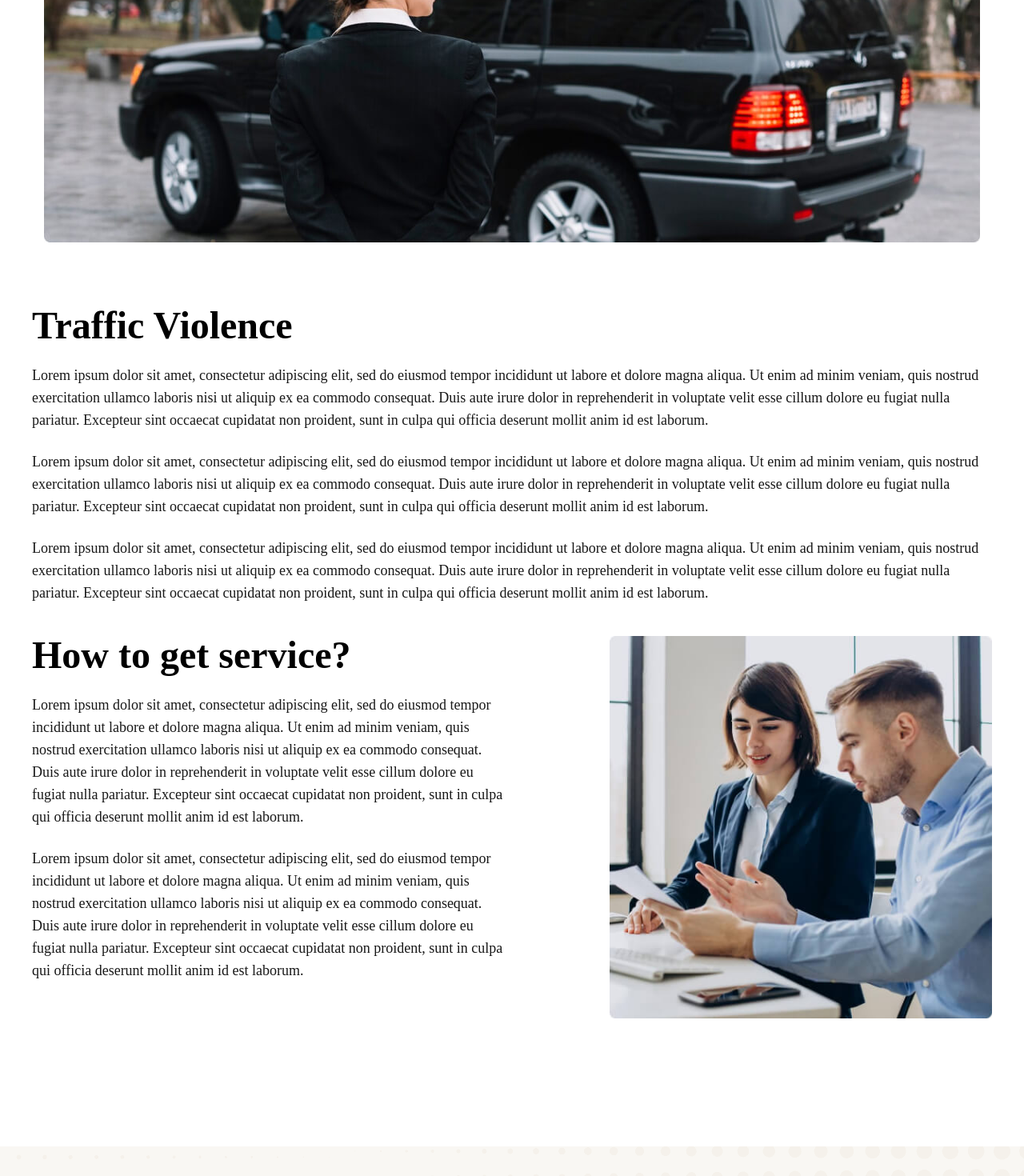
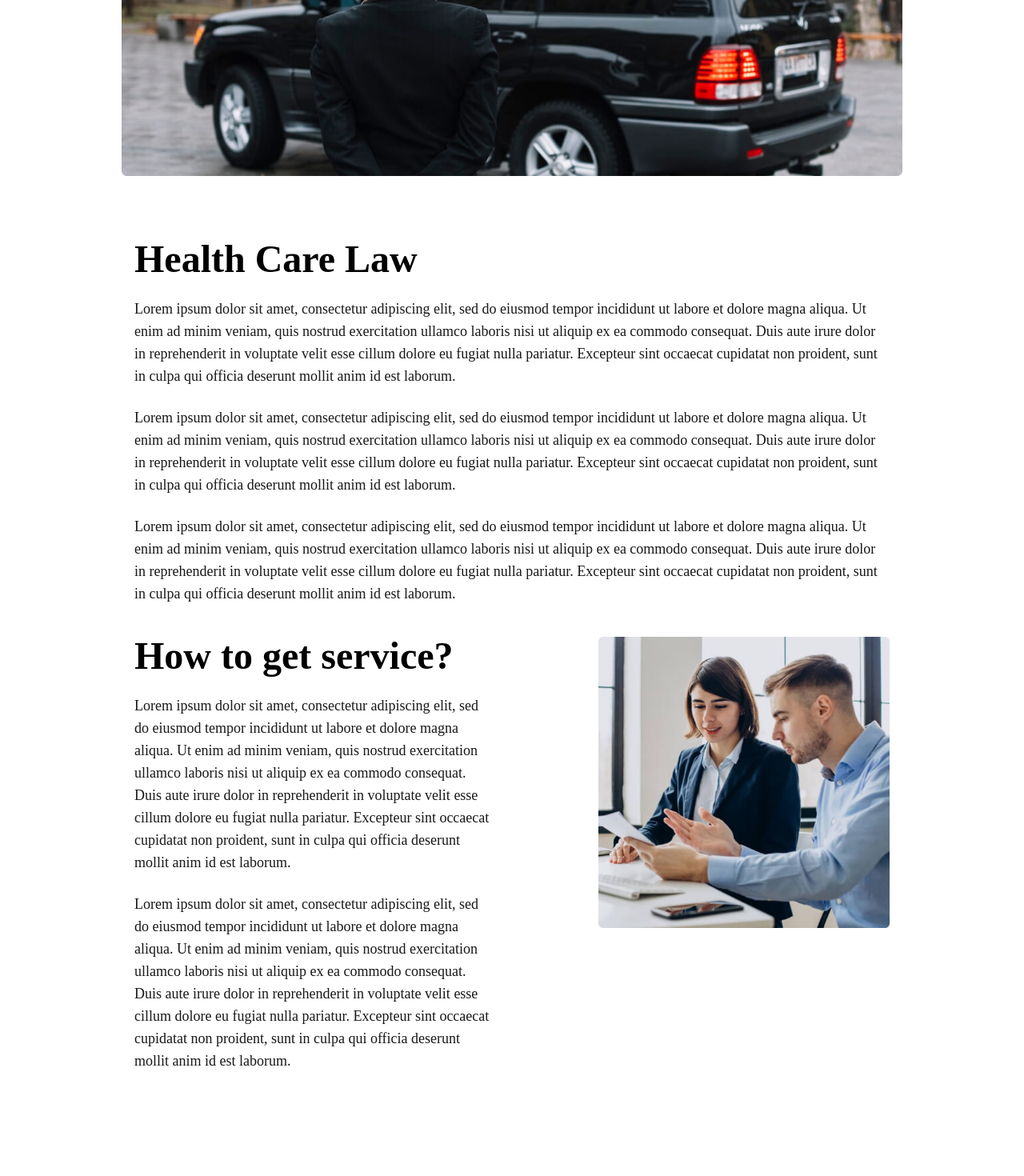
Before and after one commit to dm-mensavi/aawans-zaptek, a React (Create React App) app: page /practice/1 in a window 1280 px wide. Shown: the part 677-2147 px from the top of the page at 80% size. Built offline with nearby package versions, Linux system fonts and the light colour scheme.

Commit message:
add practice detail page from branch kobby

```diff
--- a/src/Pages/PracticeAreas/PracticeDetails.js
+++ b/src/Pages/PracticeAreas/PracticeDetails.js
@@ -30,21 +30,21 @@ function PracticeDetails() {
 			<Header pageTitle="Practice Details" name="Practice Details" />
 
 			{/* Your content and design goes here */}
+			<div className='general-margin'>
 			<div className="flex flex-col pl-6 pr-6 items-center my-20">
 				<img
-
 					src={practice_details}
-					alt="not found"
+					alt={practiceItem.title}
 				/>
 			</div>
-			<div className="lg:pb-40 pl-10 pb-20 pr-10 sm:pb-20">
+			<div className="lg:pb-40 px-10 pb-20 sm:pb-20">
 		<div>
-				<h1 className="font-bold text-5xl font-serif">Traffic Violence</h1>
+				<h1 className="font-bold text-5xl font-serif">{practiceItem.title}</h1>
 				<p className="pt-6 text-lg text-secondary">Lorem ipsum dolor sit amet, consectetur adipiscing elit, sed do eiusmod tempor incididunt ut labore et dolore magna aliqua. Ut enim ad minim veniam, quis nostrud exercitation ullamco laboris nisi ut aliquip ex ea commodo consequat. Duis aute irure dolor in reprehenderit in voluptate velit esse cillum dolore eu fugiat nulla pariatur. Excepteur sint occaecat cupidatat non proident, sunt in culpa qui officia deserunt mollit anim id est laborum.</p>
 				<p className="pt-6 text-lg text-secondary">Lorem ipsum dolor sit amet, consectetur adipiscing elit, sed do eiusmod tempor incididunt ut labore et dolore magna aliqua. Ut enim ad minim veniam, quis nostrud exercitation ullamco laboris nisi ut aliquip ex ea commodo consequat. Duis aute irure dolor in reprehenderit in voluptate velit esse cillum dolore eu fugiat nulla pariatur. Excepteur sint occaecat cupidatat non proident, sunt in culpa qui officia deserunt mollit anim id est laborum.</p>
 				<p className="pt-6 text-lg text-secondary">Lorem ipsum dolor sit amet, consectetur adipiscing elit, sed do eiusmod tempor incididunt ut labore et dolore magna aliqua. Ut enim ad minim veniam, quis nostrud exercitation ullamco laboris nisi ut aliquip ex ea commodo consequat. Duis aute irure dolor in reprehenderit in voluptate velit esse cillum dolore eu fugiat nulla pariatur. Excepteur sint occaecat cupidatat non proident, sunt in culpa qui officia deserunt mollit anim id est laborum.</p>
 			</div>
-			<div className='flex lg:flex-row flex-col sm:flex-row'>
+			<div className='flex lg:flex-row flex-col justify-between md:flex-row'>
 			<div className='lg:w-[750px] sm:w-[450px] sm:pr-20 lg:pr-32'>
 				<h1 className="font-bold text-5xl font-serif pt-10">How to get service?</h1>
 				<p className="pt-6 text-lg text-secondary">Lorem ipsum dolor sit amet, consectetur adipiscing elit, sed do eiusmod tempor incididunt ut labore et dolore magna aliqua. Ut enim ad minim veniam, quis nostrud exercitation ullamco laboris nisi ut aliquip ex ea commodo consequat. Duis aute irure dolor in reprehenderit in voluptate velit esse cillum dolore eu fugiat nulla pariatur. Excepteur sint occaecat cupidatat non proident, sunt in culpa qui officia deserunt mollit anim id est laborum.</p>
@@ -56,6 +56,7 @@ function PracticeDetails() {
 			</div>
 		</div>
 		</div>
+		</div>
 	);
 }
 
--- a/src/components/ContactForm.js
+++ b/src/components/ContactForm.js
@@ -135,10 +135,10 @@ const ContactForm = () => {
             viewport={{ once: true, amount: 0 }}
         >
             <button
-                className='font-bold bg-primary text-white py-4 px-2 w-full rounded-lg hover:bg-[#9b6627] [#89B4E5] transition'
+                className='btn-primary mx-auto'
                 onClick={handleSubmit}
             >
-                Message us
+                Send Message
             </button>
         </motion.div>
     </form>
```
